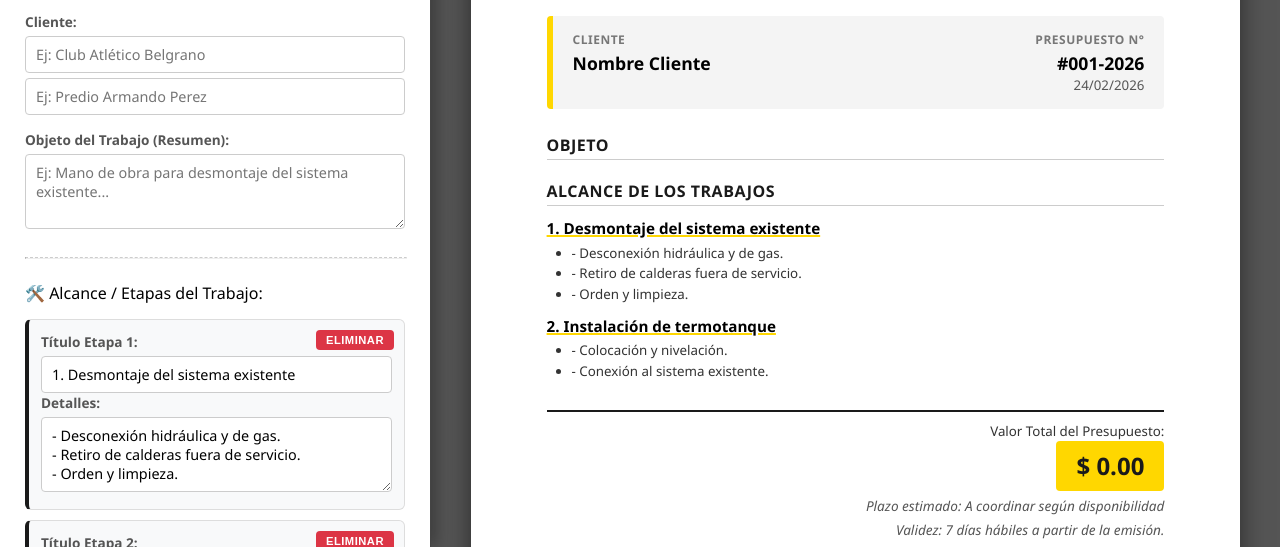
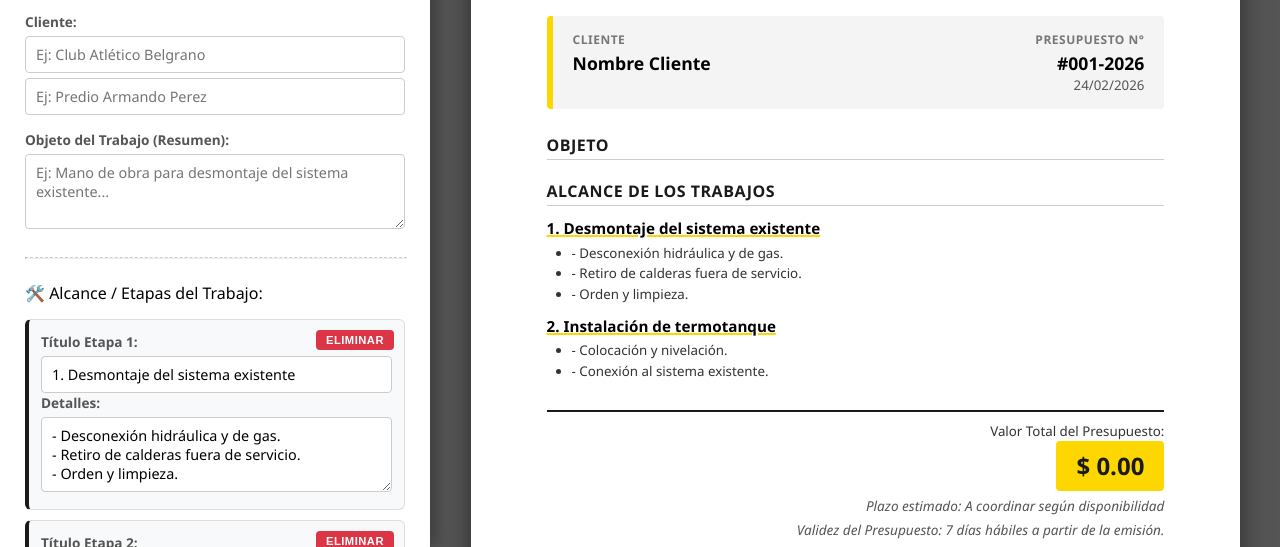
Before and after one commit to xavi-di16/Presupuestos-MYD, a plain HTML site: page index.html in a window 1280 px wide. Shown: the part 253-800 px from the top of the page. Drawn offline with Linux system fonts and the light colour scheme.

```diff
--- a/index.html
+++ b/index.html
@@ -400,7 +400,7 @@
                     <div>Valor Total del Presupuesto:</div>
                     <div class="price-text" id="outPrice">$ 0.00</div>
                     <div class="price-note">Plazo estimado: <span id="outTime">---</span></div>
-                    <div class="price-note">Validez: 7 días hábiles a partir de la emisión.</div>
+                    <div class="price-note">Validez del Presupuesto: 7 días hábiles a partir de la emisión.</div>
                 </div>
 
             </div>
```
